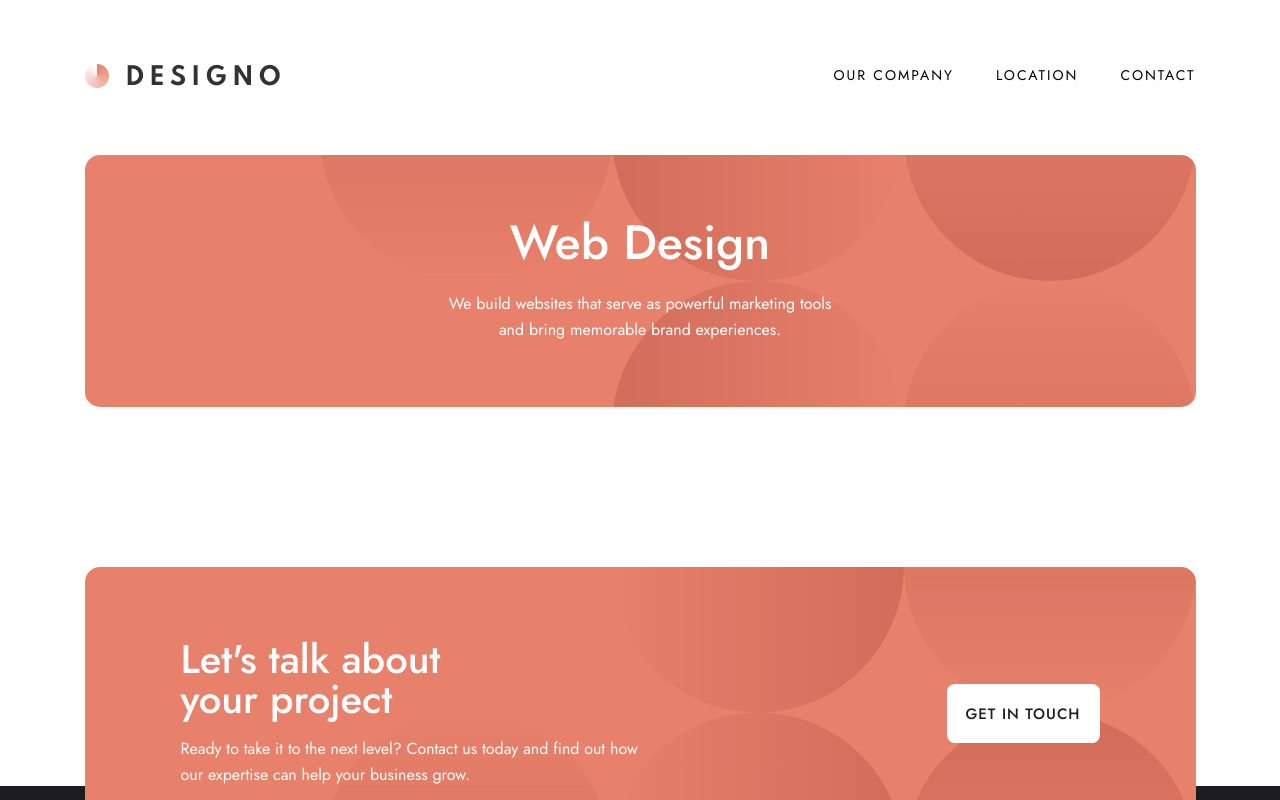
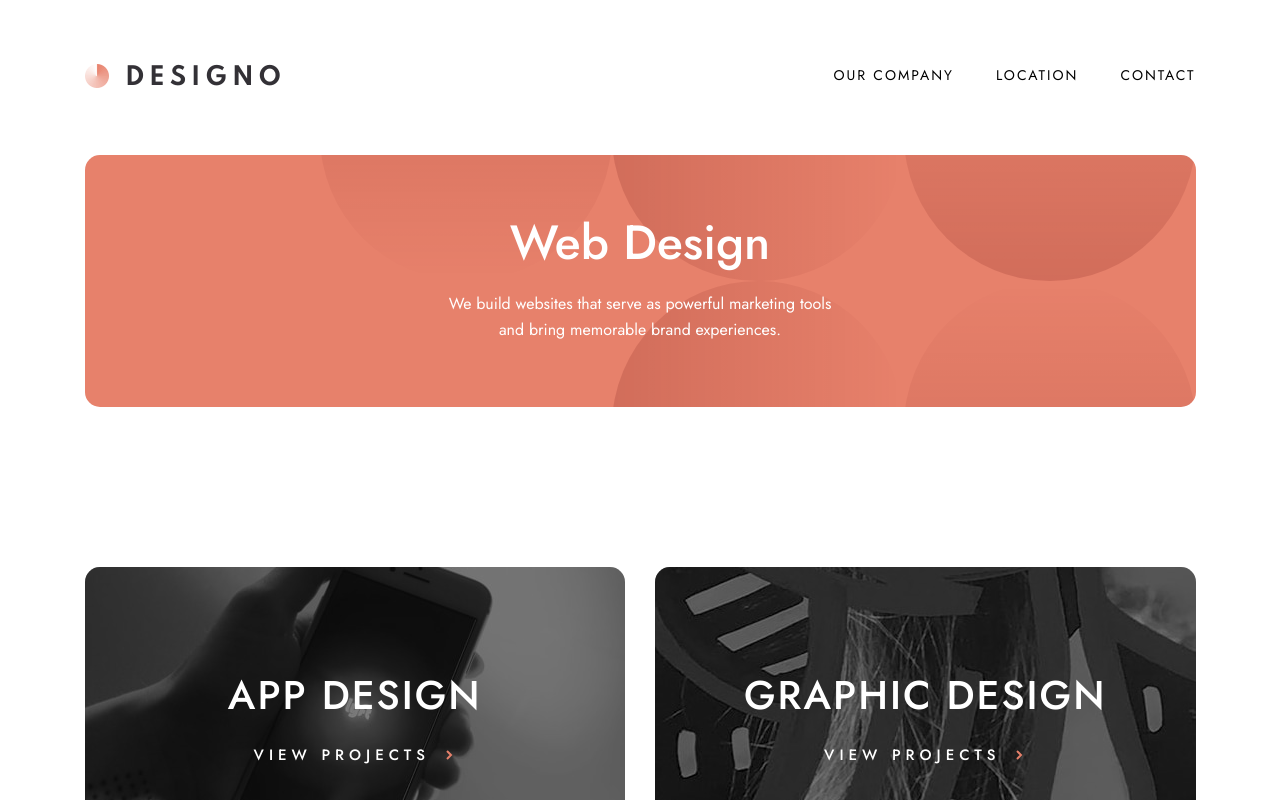
Before and after one commit to redfrogsss/designo-multipage-website, a Next.js app: page /web-design in a window 1280 px wide. Shown: the top 800 px of the page. Built offline with nearby package versions, Linux system fonts and the light colour scheme.

Commit message:
ui: update gallery-grid add two-col style

```diff
--- a/app/page.tsx
+++ b/app/page.tsx
@@ -6,7 +6,29 @@ export default function Home() {
   return (
     <main>
       <HeroBlock />
-      <GalleryGrid />
+      <GalleryGrid
+        type={"three"}
+        data={[
+          {
+            title: "Web Design",
+            desktopImg: "/assets/home/desktop/image-web-design-large.jpg",
+            mobileImg: "/assets/home/desktop/image-web-design-small.jpg",
+            link: "/web-design"
+          },
+          {
+            title: "App Design",
+            desktopImg: "/assets/home/desktop/image-app-design.jpg",
+            mobileImg: "/assets/home/desktop/image-app-design.jpg",
+            link: "/app-design"
+          },
+          {
+            title: "Graphic Design",
+            desktopImg: "/assets/home/desktop/image-graphic-design.jpg",
+            mobileImg: "/assets/home/desktop/image-graphic-design.jpg",
+            link: "/graphic-design"
+          }
+        ]}
+      />
       <TermsGrid />
     </main>
   );
--- a/app/web-design/page.tsx
+++ b/app/web-design/page.tsx
@@ -1,9 +1,27 @@
+import GalleryGrid from "@/components/gallery-grid/GalleryGrid";
 import SectionHeader from "@/components/section-header/SectionHeader";
 
-export default function WebDesignPage () {
+export default function WebDesignPage() {
     return (
         <main>
             <SectionHeader title="Web Design" desc="We build websites that serve as powerful marketing tools and bring memorable brand experiences." />
+            <GalleryGrid
+                type={"two"}
+                data={[
+                    {
+                        title: "App Design",
+                        desktopImg: "/assets/home/desktop/image-app-design.jpg",
+                        mobileImg: "/assets/home/desktop/image-app-design.jpg",
+                        link: "/app-design"
+                    },
+                    {
+                        title: "Graphic Design",
+                        desktopImg: "/assets/home/desktop/image-graphic-design.jpg",
+                        mobileImg: "/assets/home/desktop/image-graphic-design.jpg",
+                        link: "/graphic-design"
+                    }
+                ]}
+            />
         </main>
     );
 }
--- a/components/gallery-grid/GalleryGrid.tsx
+++ b/components/gallery-grid/GalleryGrid.tsx
@@ -1,34 +1,85 @@
 import GalleryGridItem from "./GalleryGridItem"
 
-export default function GalleryGrid() {
+export default function GalleryGrid({
+    type = "three",
+    data = [
+        {
+            title: "Web Design",
+            desktopImg: "/assets/home/desktop/image-web-design-large.jpg",
+            mobileImg: "/assets/home/desktop/image-web-design-small.jpg",
+            link: "/web-design"
+        },
+        {
+            title: "App Design",
+            desktopImg: "/assets/home/desktop/image-app-design.jpg",
+            mobileImg: "/assets/home/desktop/image-app-design.jpg",
+            link: "#!"
+        },
+        {
+            title: "Graphic Design",
+            desktopImg: "/assets/home/desktop/image-graphic-design.jpg",
+            mobileImg: "/assets/home/desktop/image-graphic-design.jpg",
+            link: "#!"
+        }
+    ]
+}: {
+    type: "three" | "two",
+    data: {
+        title: string
+        desktopImg: string
+        mobileImg: string
+        link: string
+    }[]
+}
+) {
     return (
-        <section className="gallery-grid component-gap">
+        <section className={`gallery-grid component-gap${type == "two" ? " gallery-grid--two-col" : ""}`}>
             <div className="page-container">
-                <div className="gallery-grid__inner">
+
+                {type === "three" && <div className="gallery-grid__inner">
                     <div className="gallery-grid__left">
                         <GalleryGridItem
+                            key={0}
                             type="tall"
-                            desktopImg="/assets/home/desktop/image-web-design-large.jpg"
-                            mobileImg= "/assets/home/desktop/image-web-design-small.jpg"
-                            title="Web Design"
-                            link="/web-design"
+                            desktopImg={data[0].desktopImg}
+                            mobileImg={data[0].mobileImg}
+                            title={data[0].title}
+                            link={data[0].link}
                         />
                     </div>
                     <div className="gallery-grid__right">
                         <GalleryGridItem
                             type="normal"
-                            desktopImg="/assets/home/desktop/image-app-design.jpg"
-                            title="App Design"
-                            link="#!"
+                            desktopImg={data[1].desktopImg}
+                            title={data[1].title}
+                            link={data[1].link}
                         />
                         <GalleryGridItem
                             type="normal"
-                            desktopImg="/assets/home/desktop/image-graphic-design.jpg"
-                            title="Graphic Design"
-                            link="#!"
+                            desktopImg={data[2].desktopImg}
+                            title={data[2].title}
+                            link={data[2].link}
                         />
                     </div>
                 </div>
+                }
+                {type === "two" && <div className="gallery-grid__inner">
+                    <GalleryGridItem
+                        key={0}
+                        type="normal"
+                        desktopImg={data[0].desktopImg}
+                        mobileImg={data[0].mobileImg}
+                        title={data[0].title}
+                        link={data[0].link}
+                    />
+                    <GalleryGridItem
+                        type="normal"
+                        desktopImg={data[1].desktopImg}
+                        title={data[1].title}
+                        link={data[1].link}
+                    />
+                </div>
+                }
             </div>
         </section>
     );
--- a/styles/components/gallery-grid.scss
+++ b/styles/components/gallery-grid.scss
@@ -17,6 +17,12 @@
         --grid-height: #{rem(250)};
     }
 
+
+    &--two-col {
+        .gallery-grid__inner {
+            height: fit-content;
+        }
+    }
 
     &__inner {
         display: flex;
```
